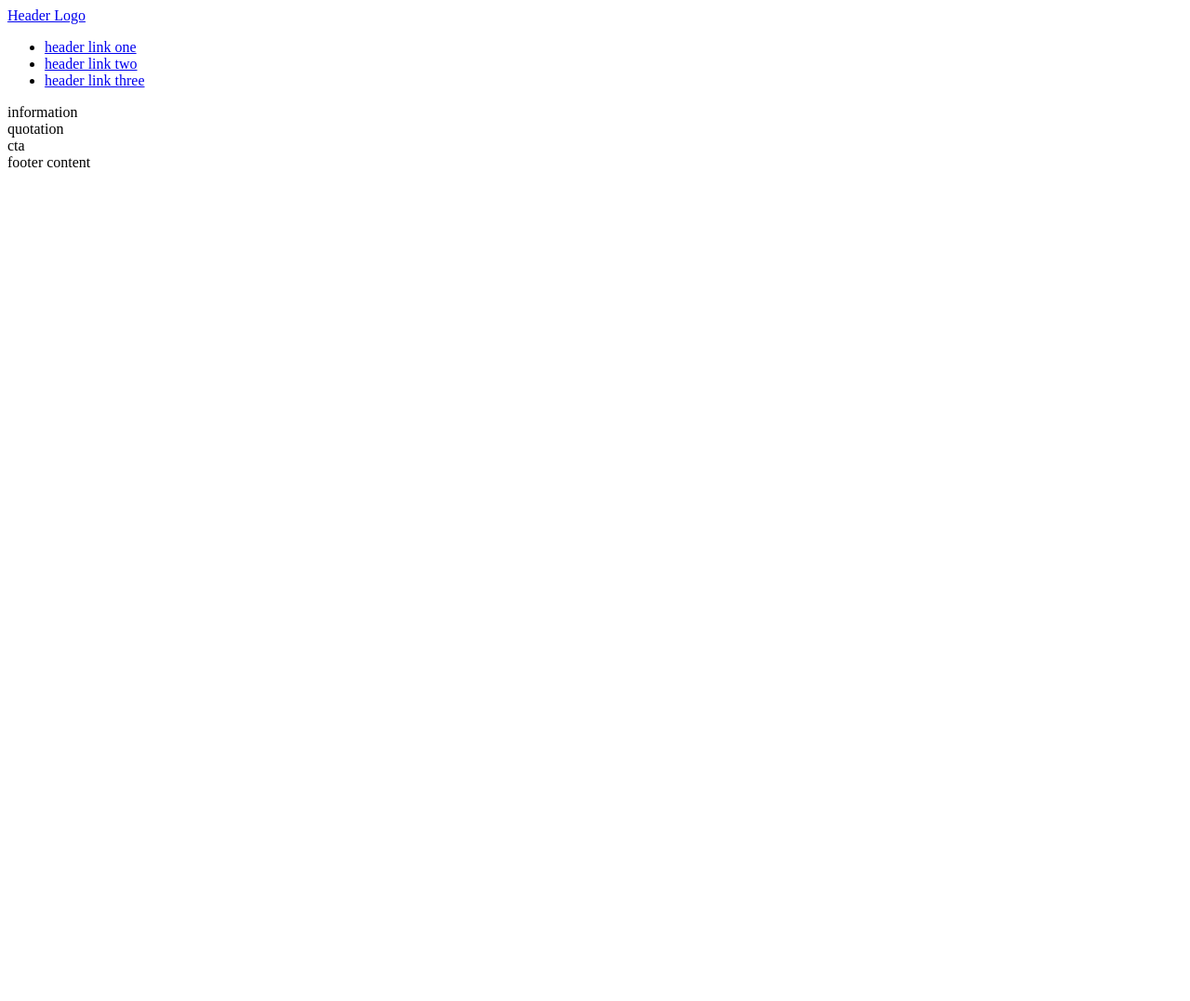
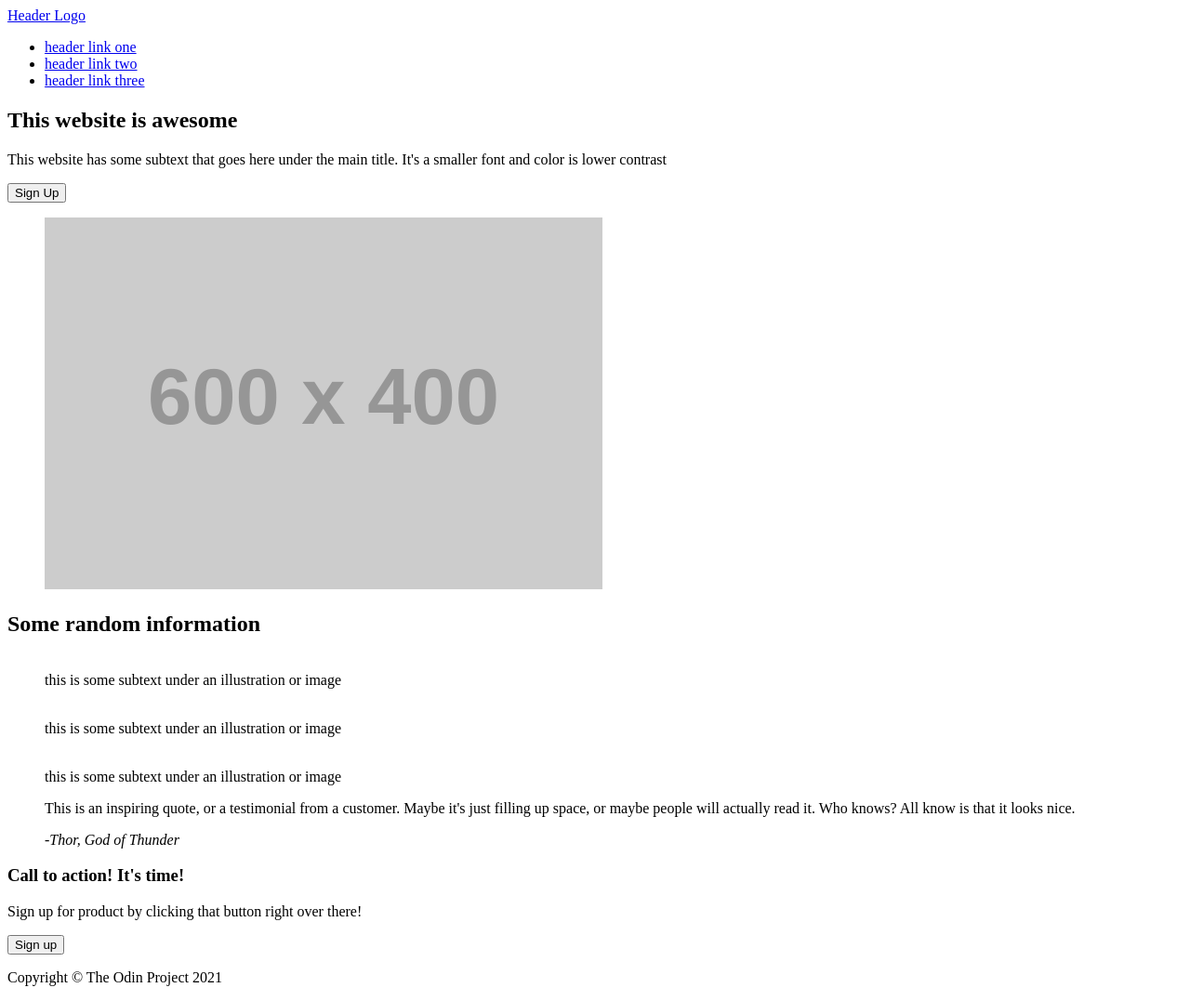
Before and after one commit to Pierre-OL/odin_landingpage, a plain HTML site: page index.html in a window 1280 px wide. Shown: the whole page at 93% size. Before the commit the page ends 800 px from the top, so only its background shows below. Drawn offline with Linux system fonts and the light colour scheme; placeholder pictures from the web are drawn by us.

Commit message:
Add some content to index.html

```diff
--- a/index.html
+++ b/index.html
@@ -21,10 +21,61 @@
       </nav>
     </header>
     <main>
-      <section class="information">information</section>
-      <section class="quotation">quotation</section>
-      <section class="call-to-action">cta</section>
+      <section class="Hero">
+        <h1 class="hero-main-text">This website is awesome</h1>
+        <p>
+          This website has some subtext that goes here under the main title.
+          It's a smaller font and color is lower contrast
+        </p>
+        <button>Sign Up</button>
+        <figure>
+          <img
+            src="https://placehold.co/600x400"
+            alt="this place holder for an image"
+          />
+        </figure>
+      </section>
+      <section class="information">
+        <h2>Some random information</h2>
+        <div class="squares">
+          <figure>
+            <img src="" alt="" />
+            <figcaption>
+              this is some subtext under an illustration or image
+            </figcaption>
+          </figure>
+          <figure>
+            <img src="" alt="" />
+            <figcaption>
+              this is some subtext under an illustration or image
+            </figcaption>
+          </figure>
+          <figure>
+            <img src="" alt="" />
+            <figcaption>
+              this is some subtext under an illustration or image
+            </figcaption>
+          </figure>
+        </div>
+      </section>
+      <section class="quotation">
+        <blockquote>
+          <p>
+            This is an inspiring quote, or a testimonial from a customer. Maybe
+            it's just filling up space, or maybe people will actually read it.
+            Who knows? All know is that it looks nice.
+          </p>
+          <p><cite>-Thor, God of Thunder</cite></p>
+        </blockquote>
+      </section>
+      <section class="call-to-action">
+        <h3>Call to action! It's time!</h3>
+        <p>Sign up for product by clicking that button right over there!</p>
+        <button>Sign up</button>
+      </section>
     </main>
-    <footer>footer content</footer>
+    <footer>
+      <p>Copyright &copy; The Odin Project 2021</p>
+    </footer>
   </body>
 </html>
```
